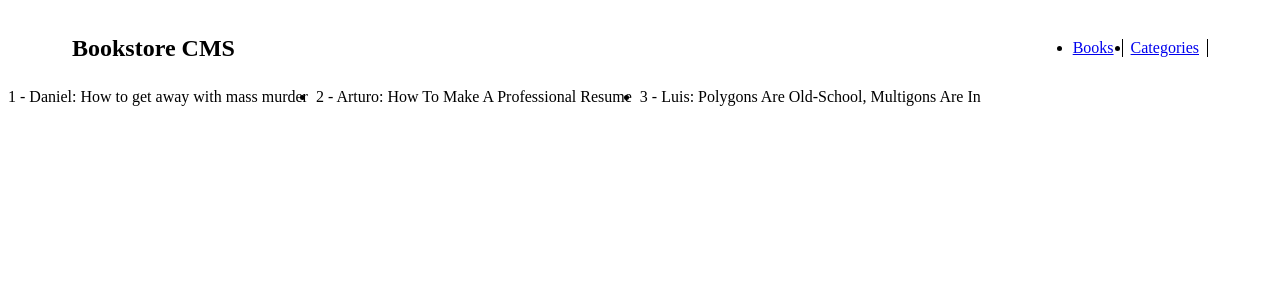
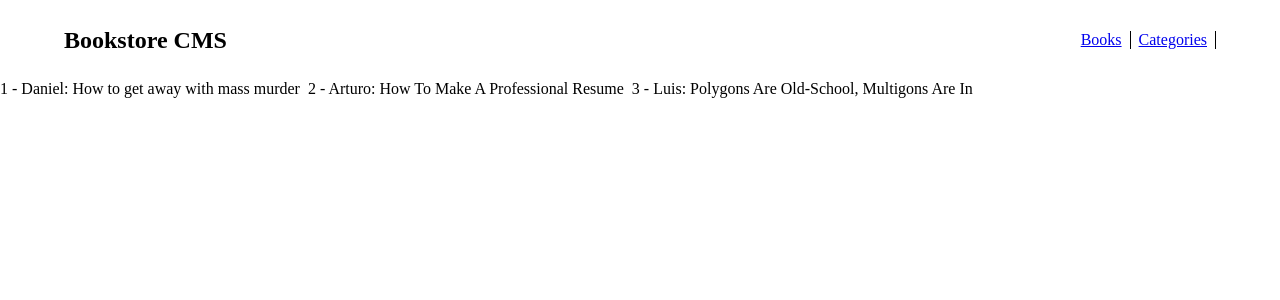
Before and after one commit to Danie12345/bookstore-react, a React (Create React App) app: page /store in a window 1280 px wide. Shown: the top 300 px of the page. Built offline with nearby package versions, Linux system fonts and the light colour scheme.

Commit message:
Fix global styles

```diff
--- a/src/index.css
+++ b/src/index.css
@@ -0,0 +1,14 @@
+html,
+body {
+  width: 100%;
+  height: 100%;
+  padding: 0%;
+  margin: 0%;
+}
+
+ul,
+li {
+  padding: 0%;
+  margin: 0%;
+  list-style: none;
+}
```
